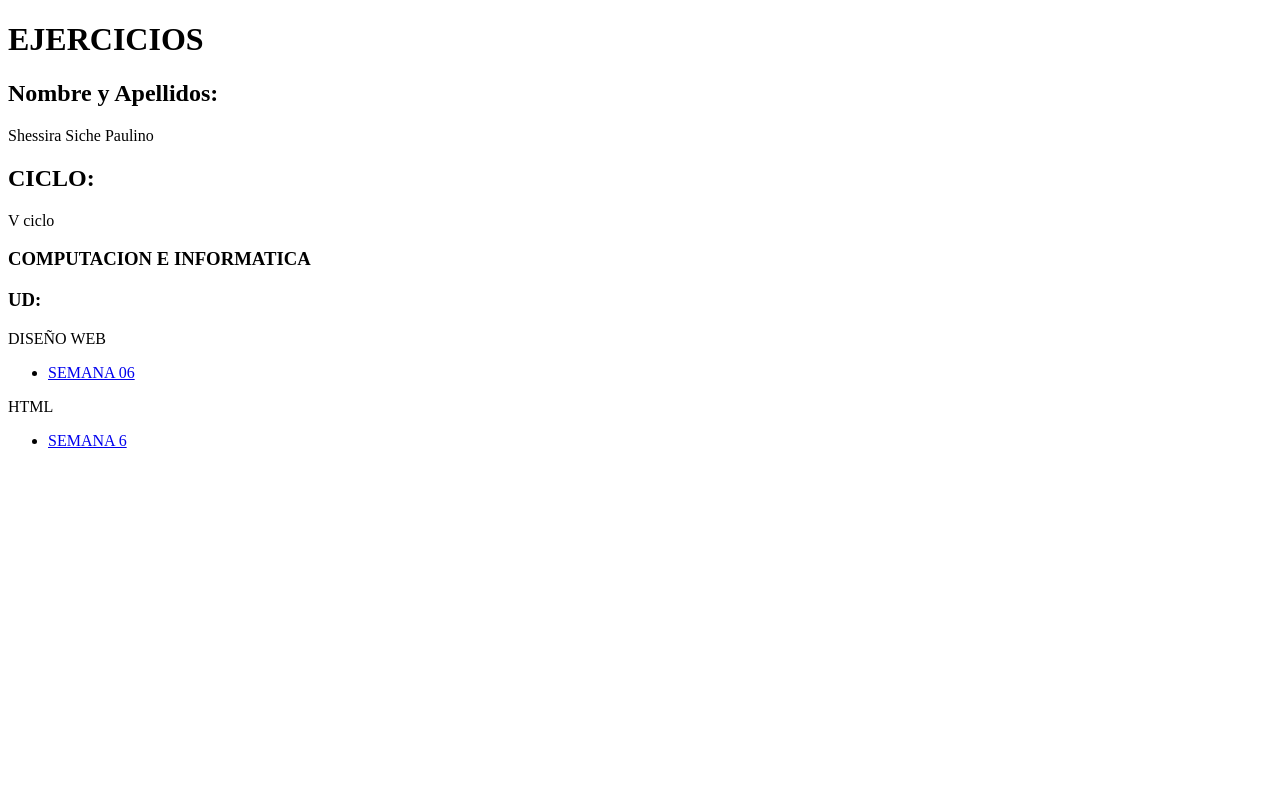
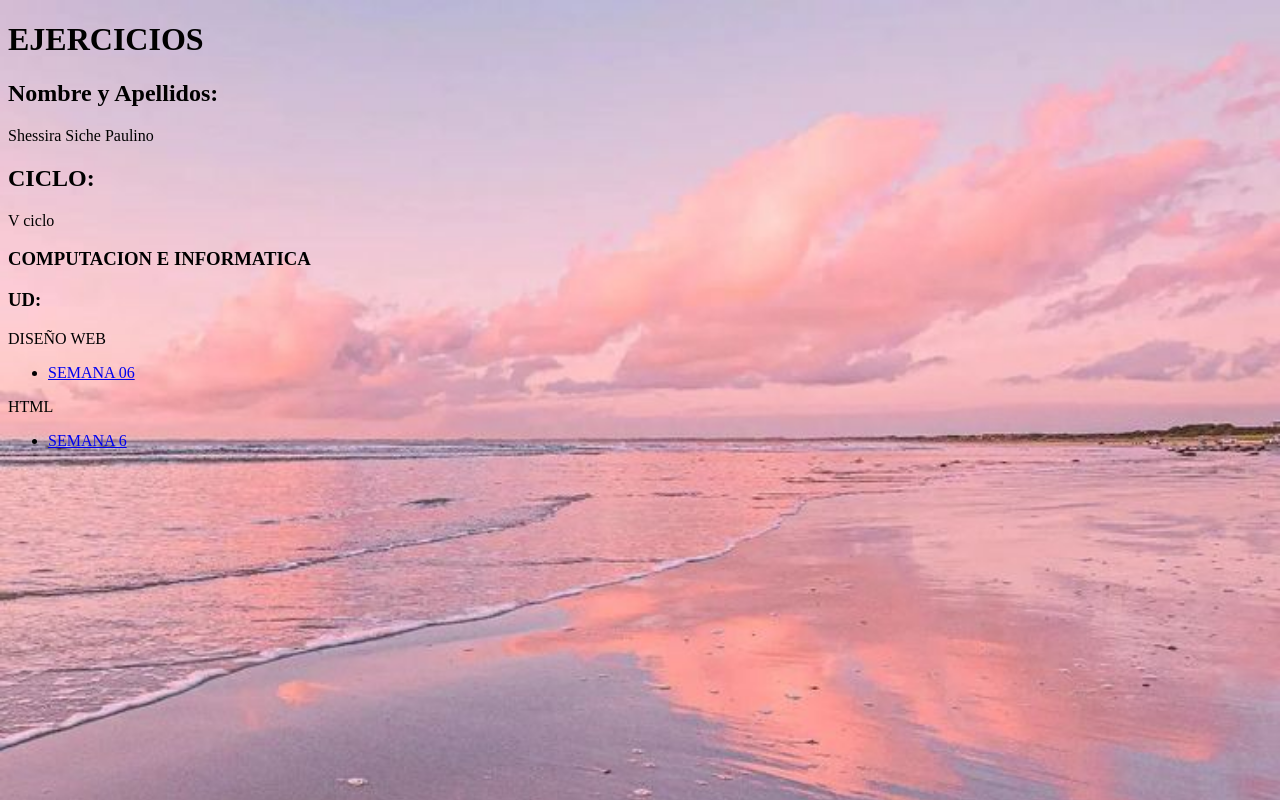
Before and after one commit to Shessimar/Maricela, a plain HTML site: page index.html in a window 1280 px wide. Drawn offline with Linux system fonts and the light colour scheme; the site is published under a folder, as on GitHub Pages, so addresses that start at the root find nothing.

Commit message:
Update index.css

```diff
--- a/estilos/index.css
+++ b/estilos/index.css
@@ -1,5 +1,4 @@
 body{
-    background-image: url(/Imagenes/playa.jpeg);
+    background-image: url(../Imagenes/playa.jpeg);
     background-attachment: fixed;
     background-size: cover;
-}
```
